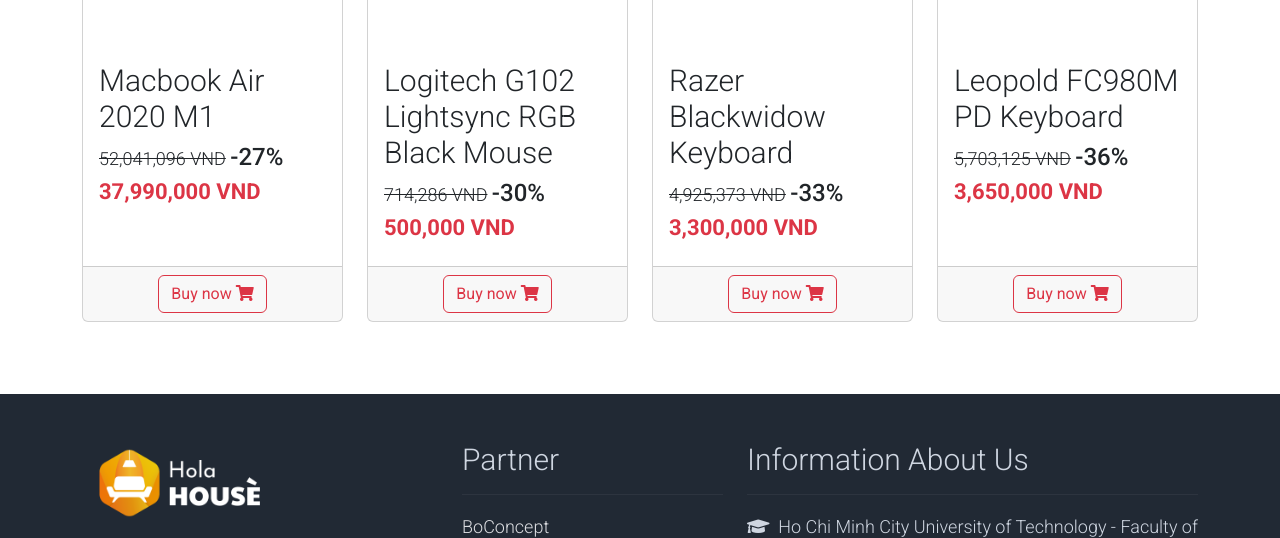
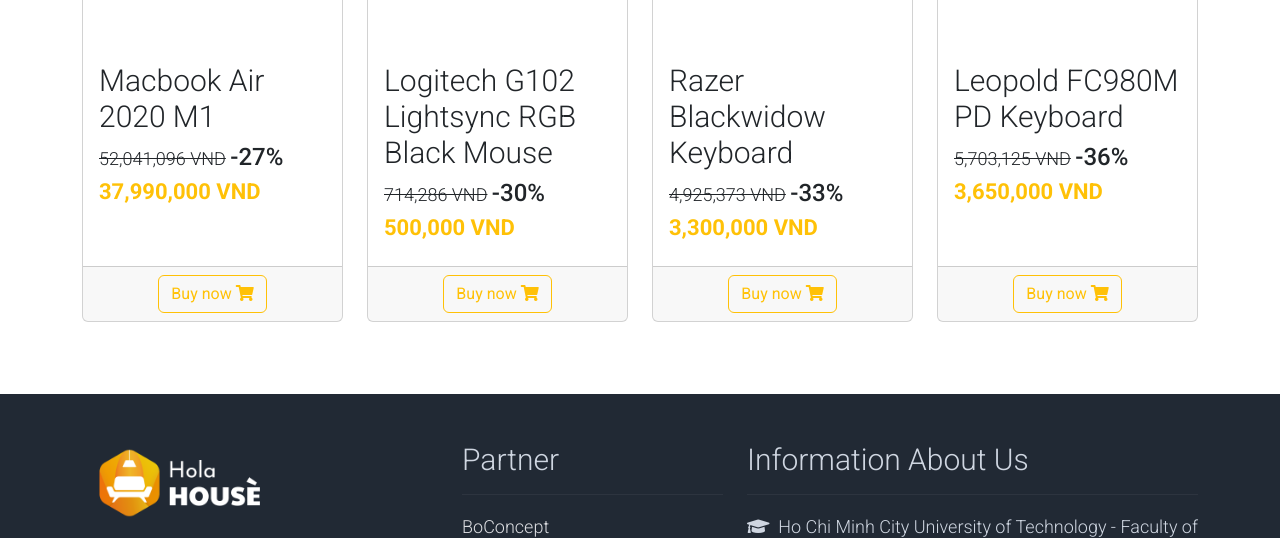
Before and after one commit to duonglam306/LTW-212, a PHP site: template app/frontend/pages/Home.php in a window 1280 px wide. Shown: the part 1639-2177 px from the top of the page. Run offline with PHP 8.4, Linux system fonts and the light colour scheme; the template is opened without the code that fills it, so the values that code supplies are empty; data comes from the database, SQL or seed files in the repository; some libraries are stand-ins or nearby versions.

Commit message:
modify homepage

```diff
--- a/app/frontend/pages/Home.php
+++ b/app/frontend/pages/Home.php
@@ -94,13 +94,13 @@
                                     </a>
                                     <div class='card-body'>
                                         <a href='product.php?id=".$row['uid']."' class='h2 text-decoration-none text-dark'>".$row['name']."</a>
-                                        <p class='card-text mt-2 mb-2 h3 text-danger fw-bold'>"
+                                        <p class='card-text mt-2 mb-2 h3 text-warning fw-bold'>"
                                             .number_format($row['price'])." VND
                                         </p>
                                     </div>
                                     <div class='card-footer text-center'>
                                         <a href='product.php?id=".$row['uid']."''>
-                                            <button type='button' class='btn btn-outline-danger mb-0'>
+                                            <button type='button' class='btn btn-outline-warning mb-0'>
                                                 Buy now
                                                 <i class='fas fa-shopping-cart'></i>
                                             </button>
@@ -155,13 +155,13 @@
                                         <p class='card-text mt-2 mb-2 h4'>
                                             <del>".number_format($row['price']/(1-$a/100))." VND</del> <span class='h4'>-".$a."% </span>
                                         </p>
-                                        <p class='card-text mt-2 mb-2 h3 text-danger fw-bold'>"
+                                        <p class='card-text mt-2 mb-2 h3 text-warning fw-bold'>"
                                             .number_format($row['price'])." VND
                                         </p>
                                     </div>
                                     <div class='card-footer text-center'>
                                         <a href='product.php?id=".$row['uid']."''>
-                                            <button type='button' class='btn btn-outline-danger mb-0'>
+                                            <button type='button' class='btn btn-outline-warning mb-0'>
                                                 Buy now
                                                 <i class='fas fa-shopping-cart'></i>
                                             </button>
```
Also changed, not shown: app/frontend/pages/Cart.php (+5 -5 lines).
